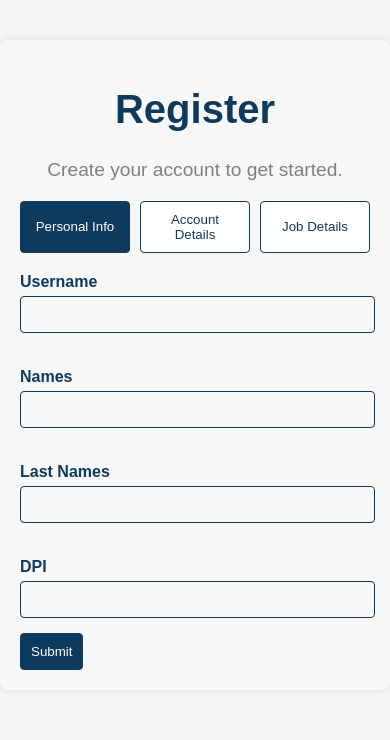
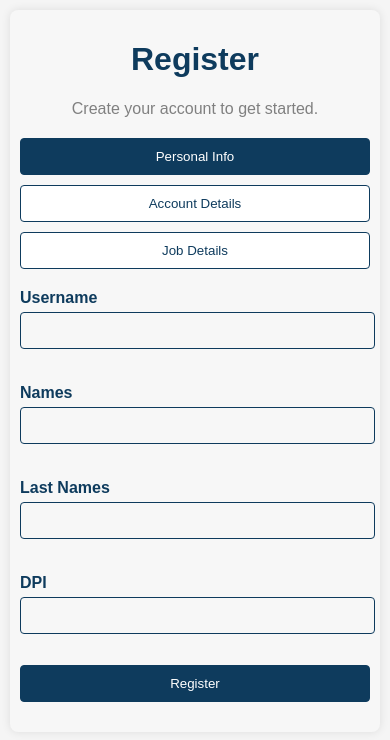
Before and after one commit to dev-code-jsx/React-EBC, a React (Vite) app: page /register in a window 390 px wide. Shown: the top 740 px of the page. Built offline with nearby package versions, Linux system fonts and the light colour scheme.

Commit message:
register funcional

```diff
--- a/src/components/register/Register.jsx
+++ b/src/components/register/Register.jsx
@@ -1,4 +1,5 @@
-import React, { useState } from "react";
+/* eslint-disable no-unused-vars */
+import React, { useState, useEffect } from "react";
 import { Input } from "../Input";
 import { useRegister } from "../../shared/hooks/useRegister";
 import useRegisterForm from "../../shared/hooks/useRegisterForm";
@@ -9,12 +10,30 @@ export const Register = () => {
     const { register, isLoading, serverErrors, setServerErrors } = useRegister();
     const [activeSection, setActiveSection] = useState("personal");
 
+
+    useEffect(() => {
+        if (!isLoading && serverErrors.length === 0) {
+            setFormState({
+                username: { value: '', isValid: true, showError: false, validationMessage: '' },
+                names: { value: '', isValid: true, showError: false, validationMessage: '' },
+                lastNames: { value: '', isValid: true, showError: false, validationMessage: '' },
+                dpi: { value: '', isValid: true, showError: false, validationMessage: '' },
+                address: { value: '', isValid: true, showError: false, validationMessage: '' },
+                phone: { value: '', isValid: true, showError: false, validationMessage: '' },
+                email: { value: '', isValid: true, showError: false, validationMessage: '' },
+                job: { value: '', isValid: true, showError: false, validationMessage: '' },
+                monthlyIncome: { value: '', isValid: true, showError: false, validationMessage: '' },
+                type: { value: '', isValid: true, showError: false, validationMessage: '' },
+            });
+        }
+    }, [isLoading, serverErrors, setFormState]);
+
     const handleSubmit = async (event) => {
         event.preventDefault();
 
         const missingFields = [];
         for (const [field, state] of Object.entries(formState)) {
-            if (!state.isValid && field !== 'dpi') { // Exclude dpi from validation here
+            if (!state.isValid) {
                 missingFields.push(field);
             }
         }
@@ -28,7 +47,7 @@ export const Register = () => {
                 lastNames: formState.lastNames.value,
                 dpi: Number(formState.dpi.value),
                 address: formState.address.value,
-                phone: formState.phone.value,
+                phone: Number(formState.phone.value),
                 email: formState.email.value,
                 job: formState.job.value,
                 monthlyIncome: formState.monthlyIncome.value,
@@ -49,12 +68,12 @@ export const Register = () => {
                         }
                     }));
                 });
-                setServerErrors(result.errors); // Update serverErrors state
+                setServerErrors(result.errors);
             } else {
-                setServerErrors([]); // Clear serverErrors state
-                // Handle successful registration if needed
+                setServerErrors([]);
+
                 console.log('User registered successfully:', result);
-                // Optionally, redirect or perform any other action upon successful registration
+
             }
         }
     };
@@ -64,6 +83,7 @@ export const Register = () => {
         !formState.username.isValid ||
         !formState.names.isValid ||
         !formState.lastNames.isValid ||
+        !formState.dpi.isValid ||
         !formState.address.isValid ||
         !formState.phone.isValid ||
         !formState.email.isValid ||
@@ -186,7 +206,7 @@ export const Register = () => {
                                         label="Email"
                                         value={formState.email.value}
                                         onChangeHandler={handleInputValueChange}
-                                        type="text"
+                                        type="email"
                                         onBlurHandler={handleInputValidationOnBlur}
                                         showErrorMessage={formState.email.showError}
                                         validationMessage={formState.email.validationMessage}
@@ -237,9 +257,20 @@ export const Register = () => {
                             </div>
                         </div>
                     )}
-                    <div className="form-submit">
-                        <button type="submit" className="button solid" disabled={isSubmitButtonDisabled}>
-                            {isLoading ? "Submitting..." : "Submit"}
+                    {serverErrors.length > 0 && (
+                        <div className="error-messages">
+                            {serverErrors.map((error, index) => (
+                                <p key={index}>{error.msg}</p>
+                            ))}
+                        </div>
+                    )}
+                    <div className="button-group">
+                        <button
+                            className="button solid"
+                            type="submit"
+                            disabled={isSubmitButtonDisabled}
+                        >
+                            Register
                         </button>
                     </div>
                 </form>
@@ -247,6 +278,7 @@ export const Register = () => {
         </div>
     );
 };
+
 
 /*
 1.username
--- a/src/components/register/register.css
+++ b/src/components/register/register.css
@@ -1,5 +1,3 @@
-/* register.css */
-
 .container {
     max-width: 800px;
     margin: 40px auto;
@@ -84,7 +82,7 @@
 .input-field input,
 .input-field textarea,
 .input-field select {
-    padding: 10px;
+    padding: 12px;
     border: 1px solid #0E3B5D;
     border-radius: 4px;
     color: #0E3B5D;
@@ -109,29 +107,46 @@
     box-shadow: 0 0 5px rgba(0, 0, 0, 0.1);
 }
 
-.error-message {
+.error-messages {
     color: red;
     font-size: 0.875rem;
     margin-top: 5px;
 }
 
-.button-container {
-    text-align: center;
-    margin-top: 20px;
+.button-group {
+    display: flex;
+    justify-content: space-around;
+    margin-top: 1em;
 }
 
-.submit-button {
-    width: 100%;
-    padding: 15px;
-    background-color: #0E3B5D;
-    color: white;
-    border: none;
-    border-radius: 4px;
-    cursor: pointer;
-    font-size: 1rem;
-    transition: background-color 0.3s;
+@media only screen and (max-width: 600px) {
+    .container {
+        max-width: 100%;
+        padding: 10px;
+        margin: 10px;
+    }
+
+    .title {
+        font-size: 2rem;
+    }
+
+    .subtitle {
+        font-size: 1rem;
+    }
+
+    .button-group {
+        flex-direction: column;
+        gap: 10px;
+    }
+
+    .button {
+        flex: none;
+        width: 100%;
+    }
+
+    .input-field input,
+    .input-field textarea,
+    .input-field select {
+        padding: 10px;
+    }
 }
-
-.submit-button:hover {
-    background-color: #0056b3;
-}
--- a/src/shared/hooks/useRegisterForm.jsx
+++ b/src/shared/hooks/useRegisterForm.jsx
@@ -22,24 +22,13 @@ const useRegisterForm = () => {
     };
 
     const handleInputValidationOnBlur = (value, field) => {
-        if (field === 'dpi') {
-            let isValid = value.trim() !== '';
-            let validationMessage = isValid ? '' : 'DPI is required';
+        let isValid = value.trim() !== '';
+        let validationMessage = isValid ? '' : `${field.charAt(0).toUpperCase() + field.slice(1)} is required`;
 
-            setFormState((prevState) => ({
-                ...prevState,
-                [field]: { ...prevState[field], isValid, showError: !isValid, validationMessage }
-            }));
-        } else {
-            // Add validations for other fields here if needed
-            // Example:
-            // let isValid = value.trim() !== '';
-            // let validationMessage = isValid ? '' : `${field} is required`;
-            // setFormState((prevState) => ({
-            //     ...prevState,
-            //     [field]: { ...prevState[field], isValid, showError: !isValid, validationMessage }
-            // }));
-        }
+        setFormState((prevState) => ({
+            ...prevState,
+            [field]: { ...prevState[field], isValid, showError: !isValid, validationMessage }
+        }));
     };
 
     return {
```
